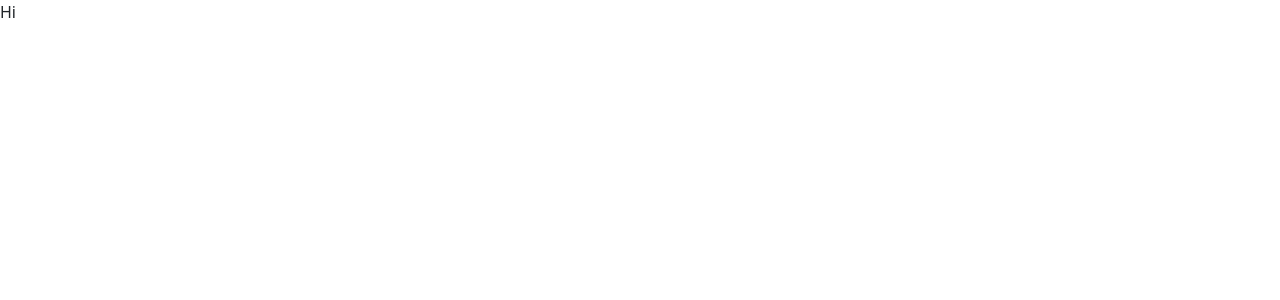
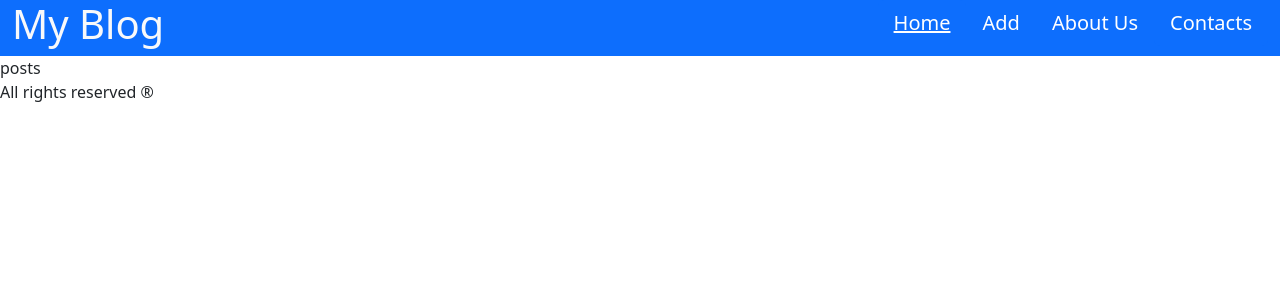
Before and after one commit to SwireLGD/Homework-63, a React (Vite) app: page / in a window 1280 px wide. Shown: the top 300 px of the page. Built offline with nearby package versions, Linux system fonts and the light colour scheme.

Commit message:
Added containers with rough code, Header and footer with some styles

```diff
--- a/src/App.tsx
+++ b/src/App.tsx
@@ -1,8 +1,30 @@
+import { Route, Routes } from "react-router-dom";
+import Footer from "./Components/Footer/Footer";
+import Header from "./Components/Header/Header";
+import Posts from './Containers/Posts/Posts';
+import NewPost from "./Containers/NewPost/NewPost";
+import AboutUs from "./Containers/AboutUs/AboutUs";
+import Contacts from "./Containers/Contacts/Contacts";
+
 const App = () => {
 
   return (
     <>
-      Hi
+      <header>
+        <Header />
+      </header>
+      <main>
+        <Routes>
+          <Route path="/" element={<Posts />} />
+          <Route path="/new-post" element={<NewPost />} />
+          <Route path="/about-us" element={<AboutUs />} />
+          <Route path="/contacts" element={<Contacts />} />
+          <Route path="*" element={<h1>Not Found</h1>} />
+        </Routes>
+      </main>
+      <footer>
+        <Footer />
+      </footer>
     </>
   );
 };
--- /dev/null
+++ b/src/Components/Footer/Footer.tsx
@@ -0,0 +1,12 @@
+const Footer = () => {
+    return (
+        <footer>
+            <p className="FooterText">
+                All rights reserved ®
+            </p>
+        </footer>
+
+    );
+};
+
+export default Footer;
--- /dev/null
+++ b/src/Components/Header/Header.css
@@ -0,0 +1,9 @@
+.navItem a {
+    text-decoration: none;
+    color: #fff;
+    font-size: 20px;
+}
+
+.navItem a.active {
+    text-decoration: underline;
+}
--- /dev/null
+++ b/src/Components/Header/Header.tsx
@@ -0,0 +1,21 @@
+import { NavLink } from 'react-router-dom';
+import 'bootstrap/dist/css/bootstrap.css';
+import './Header.css';
+
+const Header = () => {
+  return (
+    <div className='bg-primary d-flex justify-content-between container-fluid'>
+      <h1 className='text-light'>My Blog</h1>
+      <nav>
+        <ul className='list-group d-flex flex-row'>
+          <li className='navItem list-group-item bg-primary border-0'><NavLink to="/" end className={({ isActive }) => isActive ? 'active' : undefined}>Home</NavLink></li>
+          <li className='navItem list-group-item bg-primary border-0'><NavLink to="/new-post" className={({ isActive }) => isActive ? 'active' : undefined}>Add</NavLink></li>
+          <li className='navItem list-group-item bg-primary border-0'><NavLink to="/about-us" className={({ isActive }) => isActive ? 'active' : undefined}>About Us</NavLink></li>
+          <li className='navItem list-group-item bg-primary border-0'><NavLink to="/contacts" className={({ isActive }) => isActive ? 'active' : undefined}>Contacts</NavLink></li>
+        </ul>
+      </nav>
+    </div>
+  );
+};
+
+export default Header;
--- /dev/null
+++ b/src/Containers/AboutUs/AboutUs.tsx
@@ -0,0 +1,9 @@
+const AboutUs = () => {
+    return (
+        <div>
+            something about us
+        </div>
+    );
+};
+
+export default AboutUs;
--- /dev/null
+++ b/src/Containers/Contacts/Contacts.tsx
@@ -0,0 +1,9 @@
+const Contacts = () => {
+    return (
+        <div>
+            some contacts
+        </div>
+    );
+};
+
+export default Contacts;
--- /dev/null
+++ b/src/Containers/NewPost/NewPost.tsx
@@ -0,0 +1,9 @@
+const NewPost = () => {
+    return (
+        <div>
+            new post
+        </div>
+    );
+};
+
+export default NewPost;
--- /dev/null
+++ b/src/Containers/Posts/Posts.tsx
@@ -0,0 +1,9 @@
+const Posts = () => {
+    return (
+        <div>
+            posts
+        </div>
+    );
+};
+
+export default Posts;
--- a/src/main.tsx
+++ b/src/main.tsx
@@ -1,7 +1,7 @@
 import ReactDOM from 'react-dom/client';
 import App from './App';
 import { BrowserRouter } from 'react-router-dom';
-import 'bootstrap/dist/css/bootstrap.css';
+import 'bootstrap/dist/css/bootstrap.css'
 
 ReactDOM.createRoot(document.getElementById('root')!).render(
   <BrowserRouter>
```
